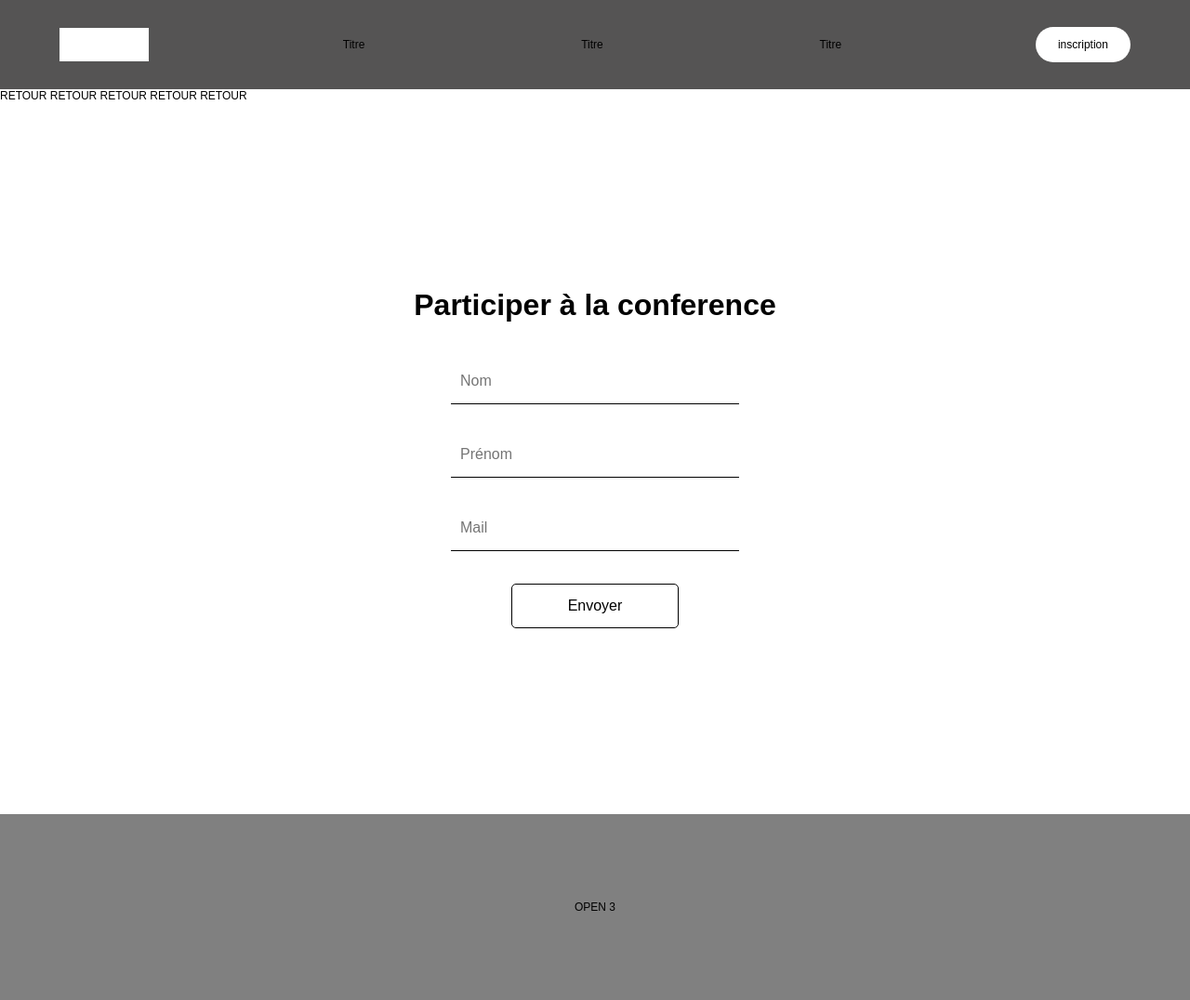
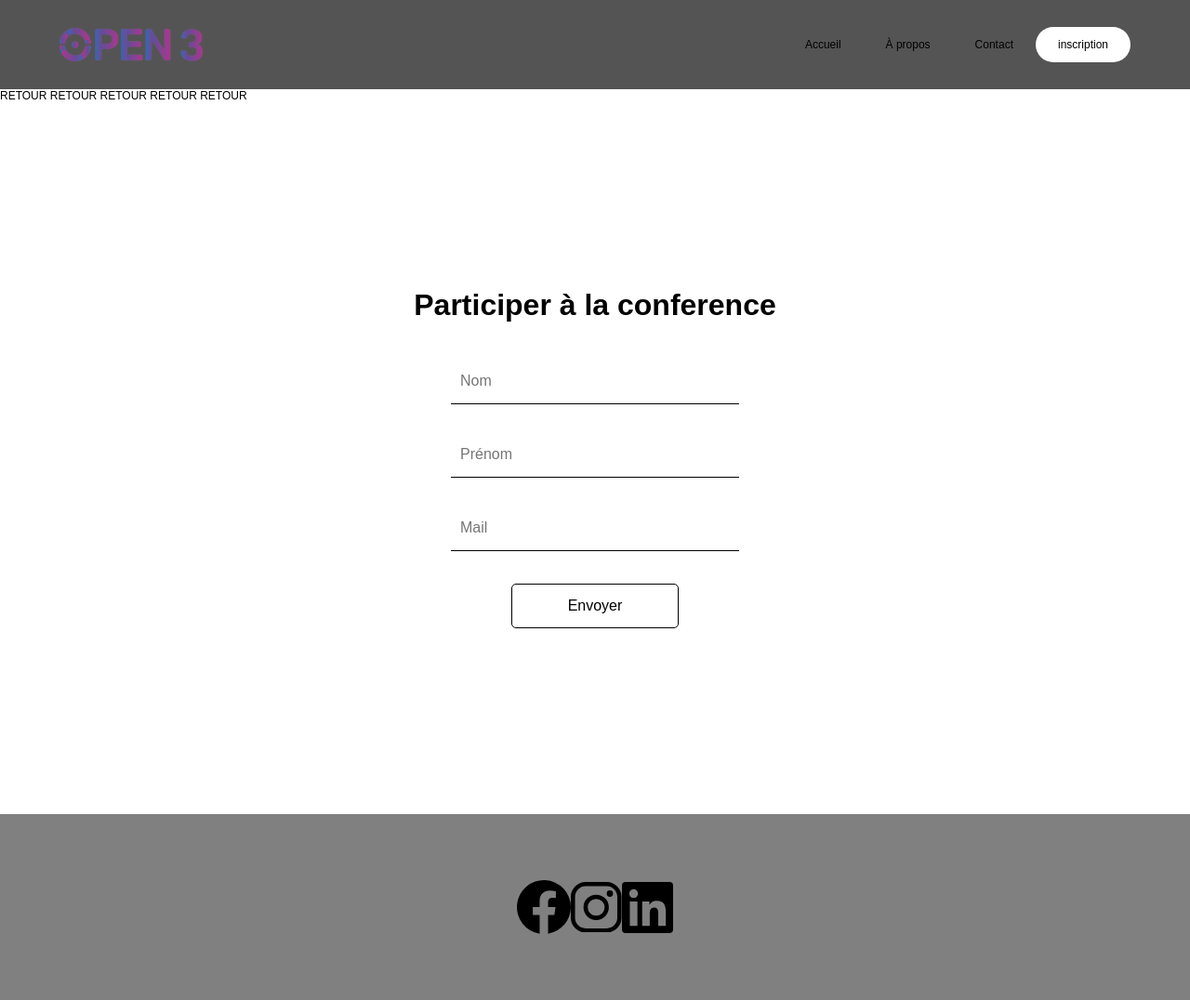
Before and after one commit to MeliMel00/Bap-open-3-grp34, a PHP site: page /inscription.php in a window 1280 px wide. Shown: the whole page at 93% size. Run offline with PHP 8.4, Linux system fonts and the light colour scheme.

Commit message:
Update Index

```diff
--- a/footer.php
+++ b/footer.php
@@ -1,3 +1,15 @@
 <footer>
-    <p>OPEN 3</p>
+    <svg xmlns="http://www.w3.org/2000/svg" width="58" height="57.649" viewBox="0 0 58 57.649">
+    <path id="Icon_awesome-facebook" data-name="Icon awesome-facebook" d="M58.562,29.562A29,29,0,1,0,25.031,58.212V37.946H17.664V29.562h7.367V23.173c0-7.268,4.327-11.282,10.953-11.282a44.63,44.63,0,0,1,6.492.566V19.59H38.819c-3.6,0-4.725,2.236-4.725,4.529v5.443h8.043L40.85,37.946H34.094V58.212A29.01,29.01,0,0,0,58.562,29.562Z" transform="translate(-0.563 -0.563)"/>
+    </svg>
+
+    <svg xmlns="http://www.w3.org/2000/svg" width="54.5" height="54.5" viewBox="0 0 54.5 54.5">
+        <path id="Tracé_3" data-name="Tracé 3" d="M43.1,9.042A11.388,11.388,0,0,1,54.458,20.4V43.1A11.388,11.388,0,0,1,43.1,54.458H20.4A11.388,11.388,0,0,1,9.042,43.1V20.4A11.388,11.388,0,0,1,20.4,9.042H43.1m0-4.542H20.4A15.943,15.943,0,0,0,4.5,20.4V43.1A15.943,15.943,0,0,0,20.4,59H43.1A15.943,15.943,0,0,0,59,43.1V20.4A15.943,15.943,0,0,0,43.1,4.5Z" transform="translate(-4.5 -4.5)"/>
+        <path id="Tracé_4" data-name="Tracé 4" d="M27.031,15.812a3.406,3.406,0,1,1,3.406-3.406A3.4,3.4,0,0,1,27.031,15.812Z" transform="translate(14.979 0.083)"/>
+        <path id="Tracé_5" data-name="Tracé 5" d="M24.875,15.792a9.083,9.083,0,1,1-9.083,9.083,9.092,9.092,0,0,1,9.083-9.083m0-4.542A13.625,13.625,0,1,0,38.5,24.875,13.629,13.629,0,0,0,24.875,11.25Z" transform="translate(2.375 2.375)"/>
+    </svg>
+    <svg xmlns="http://www.w3.org/2000/svg" width="55.009" height="55.009" viewBox="0 0 55.009 55.009">
+        <path id="Icon_awesome-linkedin" data-name="Icon awesome-linkedin" d="M51.08,2.25H3.917A3.946,3.946,0,0,0,0,6.216V53.293a3.946,3.946,0,0,0,3.917,3.966H51.08a3.957,3.957,0,0,0,3.929-3.966V6.216A3.957,3.957,0,0,0,51.08,2.25ZM16.626,49.4H8.472V23.149h8.165V49.4ZM12.549,19.563a4.727,4.727,0,1,1,4.727-4.727,4.729,4.729,0,0,1-4.727,4.727ZM47.188,49.4H39.035V36.631c0-3.045-.061-6.962-4.236-6.962-4.248,0-4.9,3.315-4.9,6.741V49.4H21.746V23.149h7.822v3.585h.111A8.588,8.588,0,0,1,37.4,22.5c8.251,0,9.786,5.44,9.786,12.512Z" transform="translate(0 -2.25)"/>
+    </svg>
+
 </footer>
--- a/header.php
+++ b/header.php
@@ -58,21 +58,17 @@
         </div>
     </nav>
     <div class="logo-header">
-        <div class="logo"></div>
+        <img src="./img/logo_open_3.png" alt="">
     </div>
-    <a href="#" class ="link-desc">
-        <p>Titre</p>
-    </a>
-    <a href="#" class ="link-desc">
-        <p>Titre</p>
-    </a>
-    <a href="#" class ="link-desc">
-        <p>Titre</p>
-    </a>
-    <a href="inscription.php">
-        <div class="btn-inscription">
-            <p>inscription</p>
-        </div>
-    </a>
+    <div class="link-page">
+        <a href="#" class ="link-desc">Accueil</a>
+        <a href="#" class ="link-desc">À propos</a>
+        <a href="#" class ="link-desc">Contact</a>
+        <a href="inscription.php">
+            <div class="btn-inscription">
+                <p>inscription</p>
+            </div>
+        </a>
+    </div>
 
 </header>
--- a/index.php
+++ b/index.php
@@ -33,6 +33,7 @@
             </div>
         </a>
         </ul>
+        <img src="./img/bc.png" alt="">
     </section>
     <section>
         <ul>
--- a/scss/component/_header.scss
+++ b/scss/component/_header.scss
@@ -37,6 +37,9 @@ nav {
             }
         }
     }
+}
+.link-page{
+    display: inline-flex;
 }
 .close{
     width: 75%;
--- a/scss/layout/_index.scss
+++ b/scss/layout/_index.scss
@@ -17,7 +17,7 @@ section {
 
 section:nth-of-type(1) {
     align-items: center;
-
+    background-image: url(.../img/bc.png);
 
   ul {
       padding: 1rem 0;
--- a/style.css
+++ b/style.css
@@ -19,6 +19,7 @@ section {
 
 section:nth-of-type(1) {
   align-items: center;
+  background-image: url(.../img/bc.png);
 }
 section:nth-of-type(1) ul {
   padding: 1rem 0;
@@ -179,6 +180,10 @@ nav {
 }
 .open .burger-open a :nth-child(1), .open .burger-open a :nth-child(2) {
   margin-bottom: 0.75em;
+}
+
+.link-page {
+  display: inline-flex;
 }
 
 .close {
```
Also changed, not shown: img/bc.png (added), img/logo_open_3.png (added).
